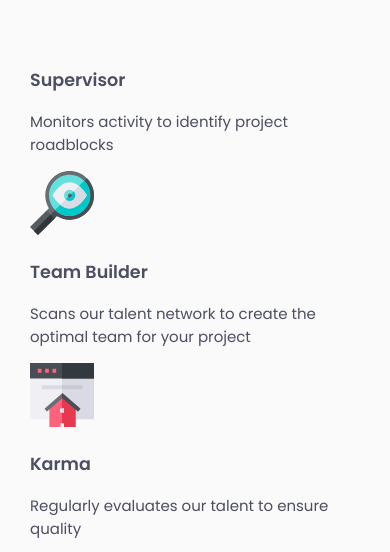
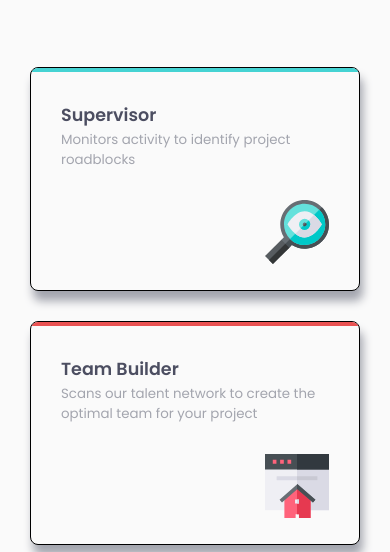
Before and after one commit to CRISTIAN3322/four-card-feature-section-master, a plain HTML site: page index.html in a window 390 px wide. Shown: the part 254-806 px from the top of the page. Drawn offline with Linux system fonts and the light colour scheme.

Commit message:
Cards mobile 375px

```diff
--- a/css/main.css
+++ b/css/main.css
@@ -78,6 +78,61 @@ body {
                                 * Section Card *
 ================================================================= */
 
+.section {
+    max-width: 500px;
+    margin: 0 auto;
+}
+
+.section__card {
+    border: 1px solid #000;
+    border-radius: 8px;
+    background-color: var(--neutral__LightGray);
+    box-shadow: 3px 10px 10px var(--neutral__GrayishBlue);
+    margin-bottom: 30px;
+    min-width: 310px;
+    max-width: 500px;
+    height: 222px;
+    overflow: hidden;
+}
+
+.section__line {
+    height: 4px;
+}
+
+.section__line--supervisor {
+    background-color: var(--primary__Cyan);
+}
+
+.section__line--team {
+    background-color: var(--primary__Red);
+}
+
+.section__line--karma {
+    background-color: var(--primary__Orange);
+}
+
+.section__line--calculator {
+    background-color: var(--primary__Blue);
+}
+
+.section__content {
+    padding: 30px;
+}
+
+.section__content--title {
+    margin-top: 0;
+}
+
+.section__content--paragraph {
+    color: var(--neutral__GrayishBlue);
+    font-size: 0.89em;
+    margin: -15px 0 30px 0;
+}
+
+.section__content--img {
+    text-align: right;
+}
+
 
 /* =================================================================
                                 * Footer *
```
